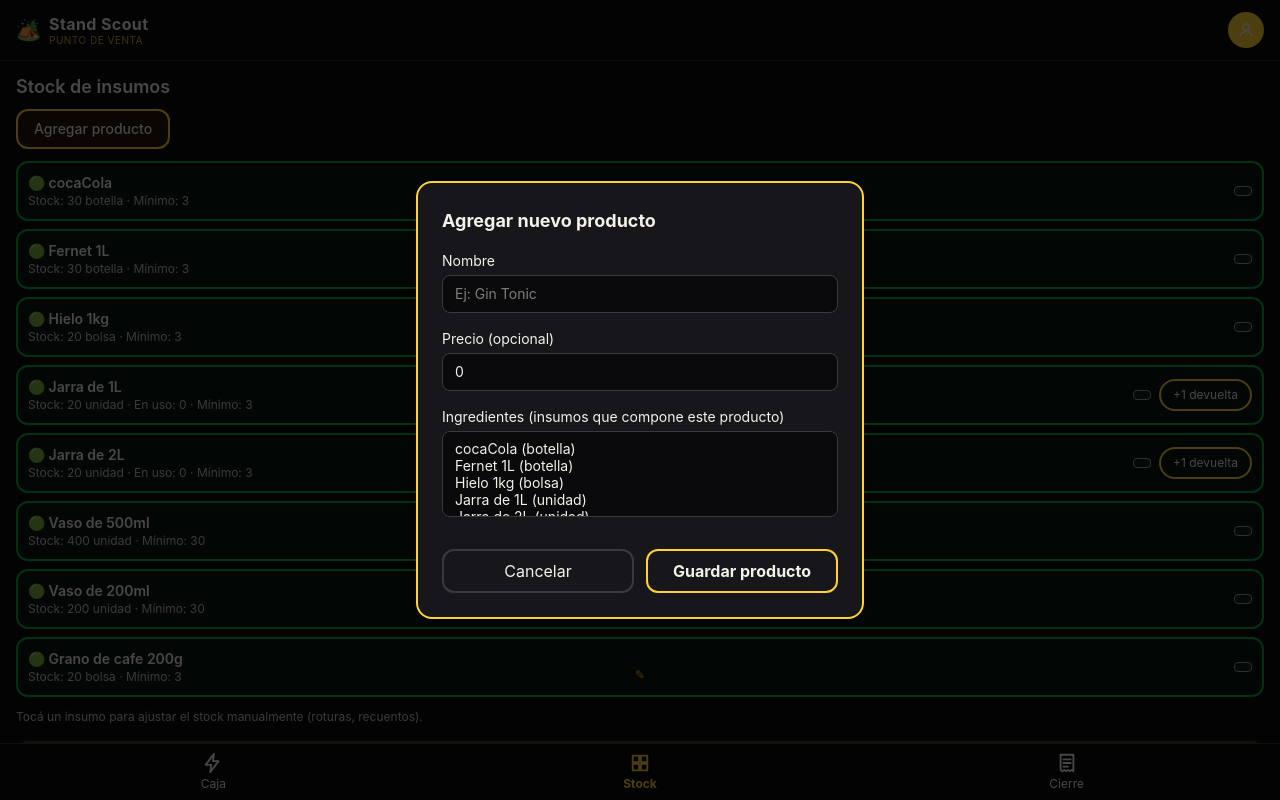
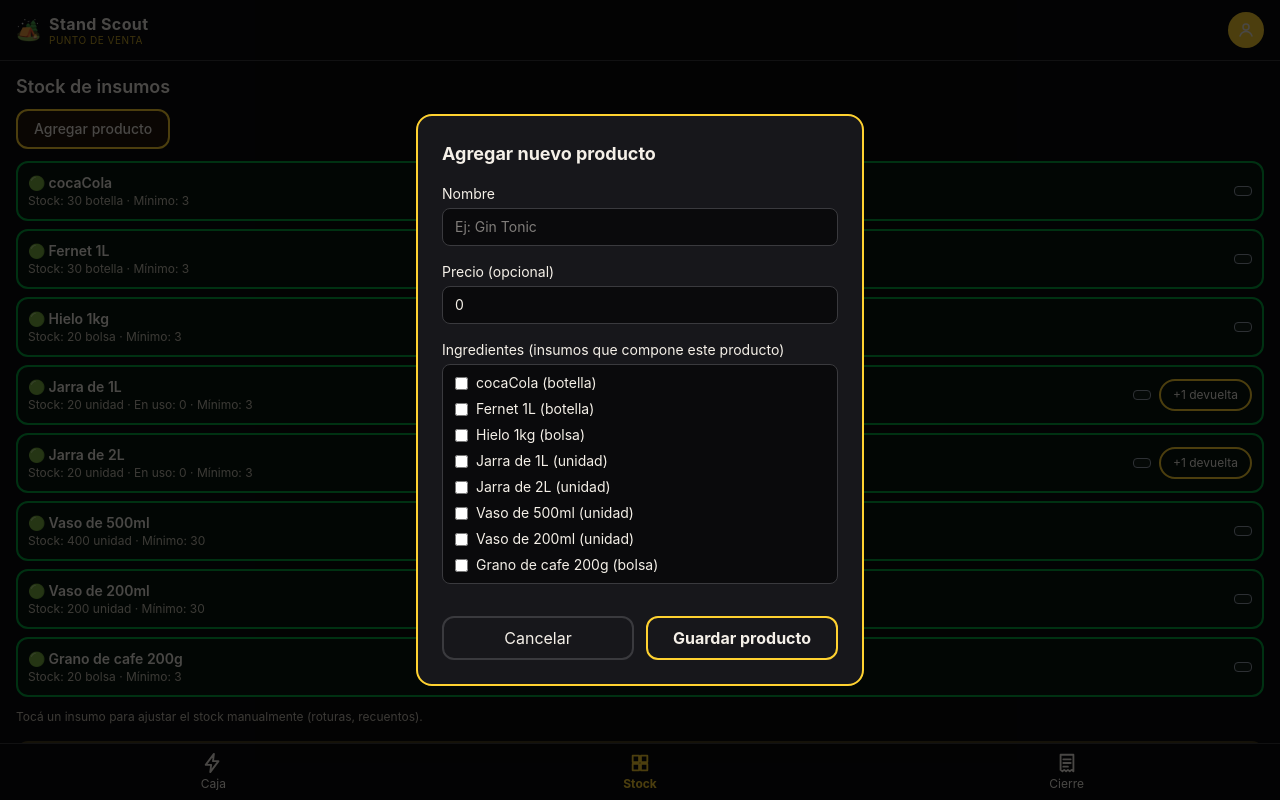
Before and after one commit to DiligentOtter/controlStock, a SvelteKit app: page /stock in a window 1280 px wide. Both pictures are taken after a click on the button "Agregar producto". Shown: the top 800 px of the page. Built offline with nearby package versions, Linux system fonts and the light colour scheme.

Commit message:
Refactor ingredient quantity handling in product form
Updated the handling of ingredient quantities in the product form. Changed the structure to store quantities as { insumoId: cantidad } and modified related functions to accommodate this new structure.

```diff
--- a/src/routes/stock/+page.svelte
+++ b/src/routes/stock/+page.svelte
@@ -62,6 +62,13 @@
 		ingredientes: [],
 	});
 
+	// Cantidad por insumo, separado del producto en sí. Se guarda como
+	// { insumoId: cantidad } solo para los insumos que el usuario tildó.
+	// Esto es lo que faltaba: antes el <select multiple> guardaba directo
+	// un array de ids de insumo en vez de { insumoId, cantidad }[], y por
+	// eso registrarVenta() no encontraba el insumo real (recibía undefined).
+	let cantidadesPorInsumo: Record<string, number> = $state({});
+
 	let productoFormOpen = $state(false);
 
 	function abrirFormProducto() {
@@ -77,18 +84,38 @@
 			activo: true,
 			ingredientes: [],
 		};
+		cantidadesPorInsumo = {};
+	}
+
+	// Al tildar/destildar un insumo, lo agregamos o sacamos del registro de
+	// cantidades. Si se tilda, arranca en 1 (una unidad) como valor por
+	// defecto razonable, editable después.
+	function toggleInsumo(insumoId: string, marcado: boolean) {
+		if (marcado) {
+			cantidadesPorInsumo[insumoId] = cantidadesPorInsumo[insumoId] ?? 1;
+		} else {
+			delete cantidadesPorInsumo[insumoId];
+			cantidadesPorInsumo = { ...cantidadesPorInsumo };
+		}
 	}
 
 	function confirmarFormProducto() {
 		if (!productoNuevo.nombre.trim()) {
 			return;
 		}
+
+		// Se arma la receta real acá, con la forma que espera Producto:
+		// [{ insumoId, cantidad }], no un array plano de ids.
+		const ingredientesFinales = Object.entries(cantidadesPorInsumo)
+			.filter(([, cantidad]) => cantidad > 0)
+			.map(([insumoId, cantidad]) => ({ insumoId, cantidad }));
+
 		const nuevoProducto: Producto = {
 			id: productoNuevo.id,
 			nombre: productoNuevo.nombre,
 			precio: productoNuevo.precio,
 			activo: productoNuevo.activo,
-			ingredientes: productoNuevo.ingredientes,
+			ingredientes: ingredientesFinales,
 		};
 		estado = { ...estado, productosAc: [...(estado.productosAc || []), nuevoProducto] };
 		guardarEstado(estado);
@@ -100,6 +127,7 @@
 	let formNombreInput: string = $state('');
 	let formUnidadInput: string = $state('');
 	let formRetornableInput: boolean = $state(false);
+	let formStockActualInput: number = $state(0);
 	let formMinimoCriticoInput: number = $state(0);
 	let formEnUsoInput: number = $state(0);
 
@@ -110,6 +138,7 @@
 		formNombreInput = insumo.nombre;
 		formUnidadInput = insumo.unidad;
 		formRetornableInput = insumo.retornable;
+		formStockActualInput = insumo.stockActual;
 		formMinimoCriticoInput = insumo.minimoCritico;
 		formEnUsoInput = insumo.enUso ?? 0;
 		insumoFormOpen = true;
@@ -120,6 +149,7 @@
 		formNombreInput = '';
 		formUnidadInput = '';
 		formRetornableInput = false;
+		formStockActualInput = 0;
 		formMinimoCriticoInput = 0;
 		formEnUsoInput = 0;
 		insumoFormOpen = false;
@@ -130,7 +160,15 @@
 
 		const insumosActualizados = estado.insumosAc.map((i) =>
 			i.id === insumoEnEdicion!.id
-				? { ...i, nombre: formNombreInput, unidad: formUnidadInput, retornable: formRetornableInput, minimoCritico: formMinimoCriticoInput, enUso: formEnUsoInput }
+				? {
+						...i,
+						nombre: formNombreInput,
+						unidad: formUnidadInput,
+						retornable: formRetornableInput,
+						stockActual: formStockActualInput,
+						minimoCritico: formMinimoCriticoInput,
+						enUso: formEnUsoInput,
+					}
 				: i
 		);
 		estado = { ...estado, insumosAc: insumosActualizados };
@@ -186,6 +224,30 @@
 		};
 		guardarEstado(estado);
 		cerrarEdicionProducto();
+	}
+
+	// --- Desactivar producto (HU-01b) ---
+	// No se borra del array (borrado duro): eso rompería transacciones ya
+	// registradas que apuntan a este productoId. Se marca activo=false, y
+	// la página de Caja ya lo filtra con estado.productosAc.filter(p => p.activo).
+	function desactivarProducto(productoId: string) {
+		estado = {
+			...estado,
+			productosAc: estado.productosAc.map((p) =>
+				p.id === productoId ? { ...p, activo: false } : p
+			),
+		};
+		guardarEstado(estado);
+	}
+
+	function reactivarProducto(productoId: string) {
+		estado = {
+			...estado,
+			productosAc: estado.productosAc.map((p) =>
+				p.id === productoId ? { ...p, activo: true } : p
+			),
+		};
+		guardarEstado(estado);
 	}
 
 	// --- Semáforo visual (RF-03) ---
@@ -263,23 +325,46 @@
 		<!-- Productos cards -->
 		{#each estado.productosAc as producto (producto.id)}
 			<div
-				class="mt-4 rounded-xl border-2 p-4 bg-[#17171b] border-amber-300/20"
+				class="mt-4 rounded-xl border-2 p-4 bg-[#17171b] {producto.activo ? 'border-amber-300/20' : 'border-gray-600/30 opacity-60'}"
 			>
 				<div class="flex items-center justify-between">
-					<span class="font-semibold text-lg">{producto.nombre}</span>
+					<span class="font-semibold text-lg">
+						{producto.nombre}
+						{#if !producto.activo}
+							<span class="text-xs text-gray-400 font-normal">(desactivado)</span>
+						{/if}
+					</span>
 					<span class="text-xs text-amber-300">${producto.precio}</span>
 				</div>
 
 				<p class="text-xs text-[#c9c2b4] mt-1">Precio: ${producto.precio}</p>
 
+				<div class="flex items-center gap-3 mt-2">
 					<!-- Botón lápiz para editar producto -->
 					<button
-					class="mt-2 text-amber-400 hover:text-amber-300 transition-colors"
+						class="text-amber-400 hover:text-amber-300 transition-colors"
 						title="Editar producto"
 						onclick={() => abrirFormEdicionProducto(producto)}
 					>
 						✎
 					</button>
+
+					{#if producto.activo}
+						<button
+							class="text-xs px-2 py-1 rounded border border-red-500 text-red-400 hover:bg-red-500/10 transition-colors"
+							onclick={() => desactivarProducto(producto.id)}
+						>
+							Desactivar
+						</button>
+					{:else}
+						<button
+							class="text-xs px-2 py-1 rounded border border-green-500 text-green-400 hover:bg-green-500/10 transition-colors"
+							onclick={() => reactivarProducto(producto.id)}
+						>
+							Reactivar
+						</button>
+					{/if}
+				</div>
 			</div>
 		{/each}
 	</div>
@@ -318,15 +403,30 @@
 
 				<label class="flex flex-col gap-1 text-sm">
 					Ingredientes (insumos que compone este producto)
-					<select
-						bind:value={productoNuevo.ingredientes}
-						multiple
-						class="bg-[#0a0a0c] border border-[#3a3a3e] rounded-lg px-3 py-2 text-[#f5f0e8] w-full"
-					>
-						{#each estado.insumosAc as insumo}
-							<option value="{insumo.id}">{insumo.nombre} ({insumo.unidad})</option>
+					<div class="flex flex-col gap-1.5 bg-[#0a0a0c] border border-[#3a3a3e] rounded-lg px-3 py-2 max-h-56 overflow-y-auto">
+						{#each estado.insumosAc as insumo (insumo.id)}
+							<div class="flex items-center gap-2">
+								<input
+									type="checkbox"
+									id={`ing-${insumo.id}`}
+									checked={insumo.id in cantidadesPorInsumo}
+									onchange={(e) => toggleInsumo(insumo.id, e.currentTarget.checked)}
+								/>
+								<label for={`ing-${insumo.id}`} class="flex-1 text-sm">
+									{insumo.nombre} ({insumo.unidad})
+								</label>
+								{#if insumo.id in cantidadesPorInsumo}
+									<input
+										type="number"
+										min="0"
+										step="0.01"
+										class="w-20 bg-[#17171b] border border-[#3a3a3e] rounded px-2 py-1 text-sm text-[#f5f0e8]"
+										bind:value={cantidadesPorInsumo[insumo.id]}
+									/>
+								{/if}
+							</div>
 						{/each}
-					</select>
+					</div>
 				</label>
 
 				<div class="flex gap-3 mt-4">
@@ -381,29 +481,41 @@
 					</select>
 				</label>
 
-				<label class="flex flex-col gap-1 text-sm">
+				<div class="flex gap-3">
+					<label class="flex flex-col gap-1 text-sm flex-1">
 						Stock actual
+						<input
+							type="number"
+							bind:value={formStockActualInput}
+							min="0"
+							class="bg-[#0a0a0c] border border-[#3a3a3e] rounded-lg px-3 py-2 text-[#f5f0e8]"
+							placeholder="0"
+						/>
+					</label>
+
+					<label class="flex flex-col gap-1 text-sm flex-1">
+						Mínimo crítico
 						<input
 							type="number"
 							bind:value={formMinimoCriticoInput}
 							min="0"
 							class="bg-[#0a0a0c] border border-[#3a3a3e] rounded-lg px-3 py-2 text-[#f5f0e8]"
-						placeholder="Mínimo crítico"
+							placeholder="0"
 						/>
 					</label>
+				</div>
 
-				{#if insumoEnEdicion.retornable}
 				<label class="flex flex-col gap-1 text-sm">
 					¿Es retornable?
 					<select bind:value={formRetornableInput} class="bg-[#0a0a0c] border border-[#3a3a3e] rounded-lg px-3 py-2 text-[#f5f0e8]">
-							<option value="true">Sí</option>
-							<option value="false">No</option>
+						<option value={true}>Sí</option>
+						<option value={false}>No</option>
 					</select>
 				</label>
-				{/if}
 
+				{#if formRetornableInput}
 					<label class="flex flex-col gap-1 text-sm">
-					En uso (solo retornables)
+						En uso (unidades prestadas actualmente)
 						<input
 							type="number"
 							bind:value={formEnUsoInput}
@@ -412,6 +524,7 @@
 							placeholder="0"
 						/>
 					</label>
+				{/if}
 
 				<div class="flex gap-3 mt-4">
 					<button
@@ -466,8 +579,8 @@
 				<label class="flex flex-col gap-1 text-sm">
 					Activo
 					<select bind:value={productoEdicion.activo} class="bg-[#0a0a0c] border border-[#3a3a3e] rounded-lg px-3 py-2 text-[#f5f0e8]">
-						<option value="true">Sí</option>
-						<option value="false">No</option>
+						<option value={true}>Sí</option>
+						<option value={false}>No</option>
 					</select>
 				</label>
 
```
Lines whose indentation alone changed are shown as unchanged.
